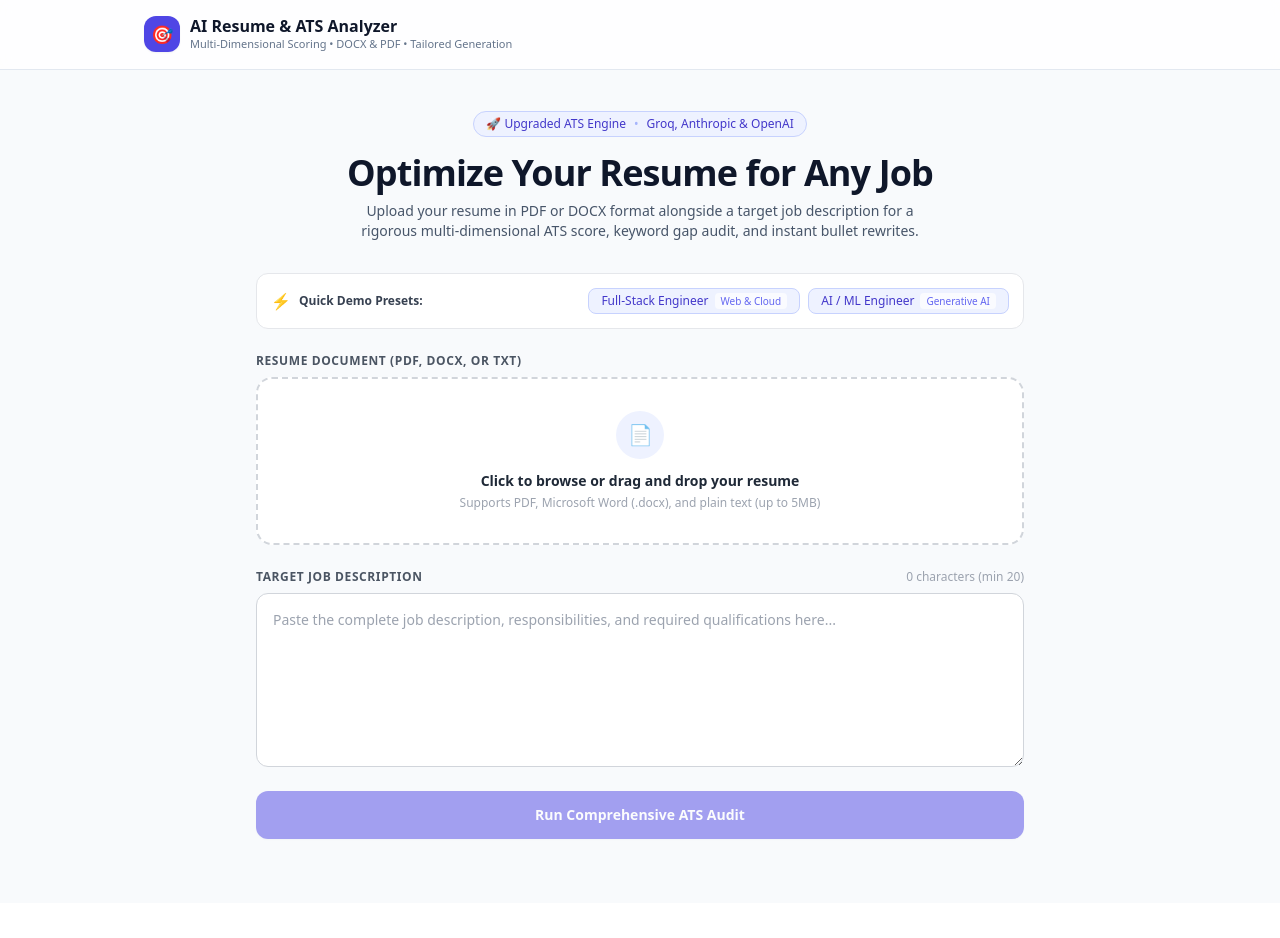
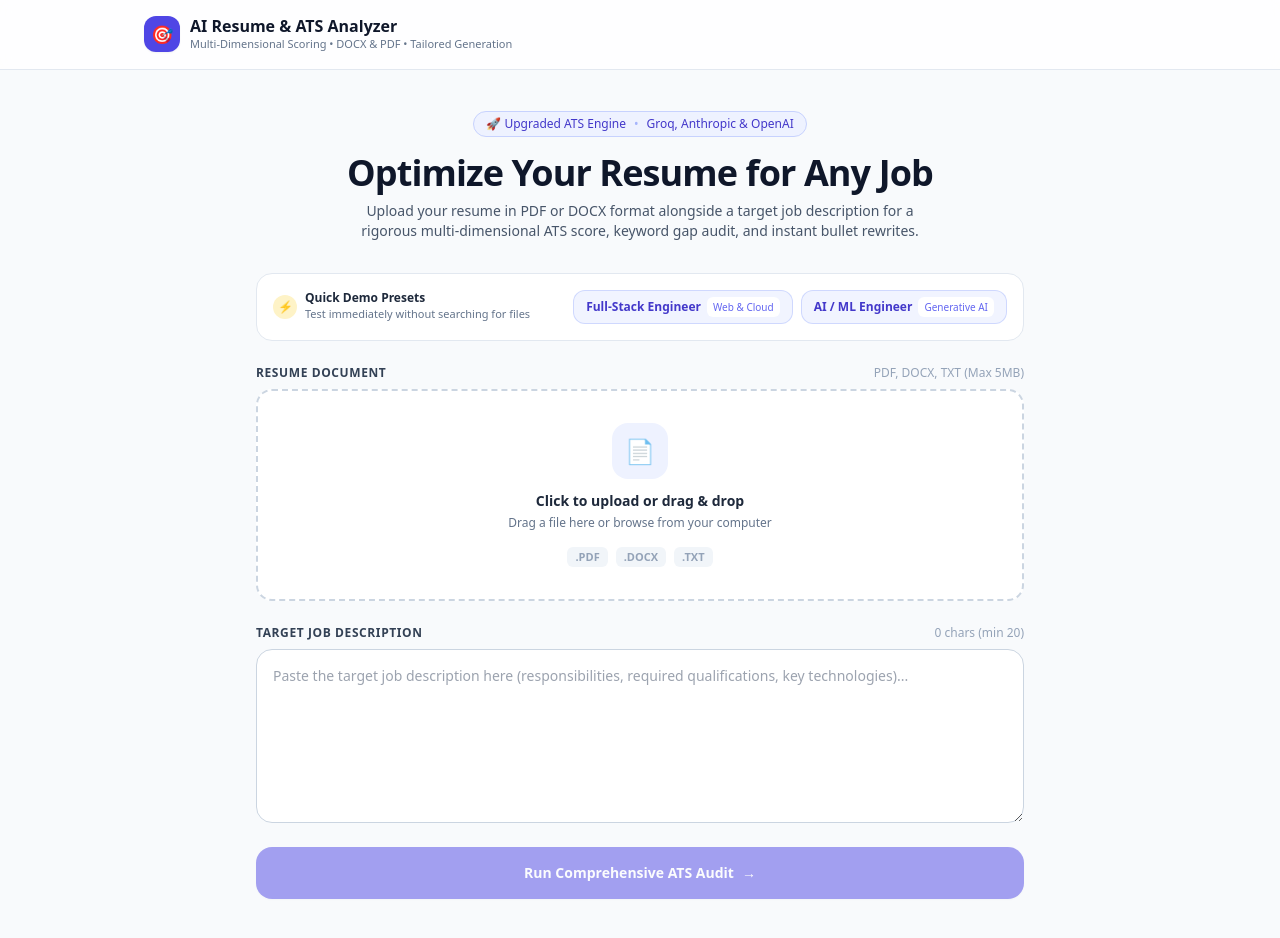
Before and after one commit to SamarthShinde24/AI-Resume-Analyzer, a React (Vite) app in the folder ai-resume-analyzer/client/: page / in a window 1280 px wide. Shown: the top 938 px of the page. Before the commit the page ends 903 px from the top, so only its background shows below. Built offline with nearby package versions, Linux system fonts and the light colour scheme.

Commit message:
feat(client): enhance drag-and-drop uploader with file metadata and clear action

```diff
--- a/ai-resume-analyzer/client/src/components/UploadForm.jsx
+++ b/ai-resume-analyzer/client/src/components/UploadForm.jsx
@@ -5,6 +5,7 @@ export default function UploadForm({ onSubmit, loading }) {
   const [file, setFile] = useState(null);
   const [jobDescription, setJobDescription] = useState("");
   const [isDragging, setIsDragging] = useState(false);
+  const [fileError, setFileError] = useState(null);
   const fileInputRef = useRef(null);
 
   const formatFileSize = (bytes) => {
@@ -14,12 +15,40 @@ export default function UploadForm({ onSubmit, loading }) {
     return `${(kb / 1024).toFixed(2)} MB`;
   };
 
+  const getFileBadgeStyle = (fileName) => {
+    const ext = fileName?.split(".").pop()?.toLowerCase() || "";
+    if (ext === "pdf") return "bg-rose-100 text-rose-700 border-rose-200";
+    if (ext === "docx" || ext === "doc") return "bg-blue-100 text-blue-700 border-blue-200";
+    return "bg-emerald-100 text-emerald-700 border-emerald-200";
+  };
+
+  const validateAndSetFile = (selectedFile) => {
+    setFileError(null);
+    if (!selectedFile) return;
+
+    const validExtensions = [".pdf", ".docx", ".doc", ".txt"];
+    const ext = "." + (selectedFile.name.split(".").pop() || "").toLowerCase();
+
+    if (!validExtensions.includes(ext)) {
+      setFileError("Invalid file type. Please upload a PDF, DOCX, or TXT resume.");
+      return;
+    }
+
+    if (selectedFile.size > 5 * 1024 * 1024) {
+      setFileError("File exceeds 5MB size limit. Please upload a smaller document.");
+      return;
+    }
+
+    setFile(selectedFile);
+  };
+
   const handleSelectPreset = (preset) => {
     const sampleFile = new File([preset.resumeText], preset.fileName, {
       type: "text/plain",
     });
     setFile(sampleFile);
     setJobDescription(preset.jobDescription);
+    setFileError(null);
   };
 
   const handleDrop = (e) => {
@@ -27,7 +56,7 @@ export default function UploadForm({ onSubmit, loading }) {
     setIsDragging(false);
     const droppedFile = e.dataTransfer.files[0];
     if (droppedFile) {
-      setFile(droppedFile);
+      validateAndSetFile(droppedFile);
     }
   };
 
@@ -40,21 +69,27 @@ export default function UploadForm({ onSubmit, loading }) {
   return (
     <form onSubmit={handleSubmit} className="space-y-6 max-w-3xl mx-auto">
       {/* Sample Presets Quick Demo Bar */}
-      <div className="bg-white border border-gray-200 rounded-xl p-3.5 flex flex-col sm:flex-row sm:items-center justify-between gap-3 shadow-2xs">
+      <div className="bg-white border border-slate-200 rounded-2xl p-4 flex flex-col sm:flex-row sm:items-center justify-between gap-3 shadow-xs">
         <div className="flex items-center gap-2">
-          <span className="text-amber-500 font-bold">⚡</span>
-          <span className="text-xs font-semibold text-gray-700">Quick Demo Presets:</span>
+          <span className="flex h-6 w-6 rounded-full bg-amber-100 items-center justify-center text-amber-600 text-xs font-bold">
+            ⚡
+          </span>
+          <div>
+            <p className="text-xs font-bold text-slate-800">Quick Demo Presets</p>
+            <p className="text-[11px] text-slate-500">Test immediately without searching for files</p>
           </div>
+        </div>
+
         <div className="flex flex-wrap items-center gap-2">
           {SAMPLE_PRESETS.map((preset) => (
             <button
               key={preset.id}
               type="button"
               onClick={() => handleSelectPreset(preset)}
-              className="inline-flex items-center gap-1.5 px-3 py-1 rounded-lg text-xs font-medium text-indigo-700 bg-indigo-50 hover:bg-indigo-100 border border-indigo-200 transition cursor-pointer"
+              className="inline-flex items-center gap-1.5 px-3 py-1.5 rounded-xl text-xs font-semibold text-indigo-700 bg-indigo-50/80 hover:bg-indigo-100 border border-indigo-200/80 transition cursor-pointer"
             >
               <span>{preset.title}</span>
-              <span className="text-[10px] text-indigo-500 bg-white/70 px-1.5 py-0.2 rounded font-normal">
+              <span className="text-[10px] text-indigo-500 bg-white px-1.5 py-0.5 rounded-md font-medium shadow-2xs">
                 {preset.badge}
               </span>
             </button>
@@ -64,9 +99,12 @@ export default function UploadForm({ onSubmit, loading }) {
 
       {/* Resume Upload Dropzone */}
       <div>
-        <label className="block text-xs font-bold uppercase tracking-wider text-gray-600 mb-2">
-          Resume Document (PDF, DOCX, or TXT)
+        <div className="flex items-center justify-between mb-2">
+          <label className="block text-xs font-bold uppercase tracking-wider text-slate-700">
+            Resume Document
           </label>
+          <span className="text-xs text-slate-400">PDF, DOCX, TXT (Max 5MB)</span>
+        </div>
 
         {!file ? (
           <div
@@ -77,73 +115,130 @@ export default function UploadForm({ onSubmit, loading }) {
             onDragLeave={() => setIsDragging(false)}
             onDrop={handleDrop}
             onClick={() => fileInputRef.current?.click()}
-            className={`border-2 border-dashed rounded-2xl p-8 text-center cursor-pointer transition ${
+            className={`border-2 border-dashed rounded-2xl p-8 text-center cursor-pointer transition-all duration-200 ${
               isDragging
-                ? "border-indigo-500 bg-indigo-50/50"
-                : "border-gray-300 hover:border-indigo-400 bg-white"
+                ? "border-indigo-600 bg-indigo-50/70 scale-[1.01]"
+                : "border-slate-300 hover:border-indigo-400 hover:bg-slate-50/60 bg-white"
             }`}
           >
             <input
               ref={fileInputRef}
               type="file"
               accept=".pdf,.docx,.doc,.txt"
-              onChange={(e) => setFile(e.target.files[0] || null)}
+              onChange={(e) => validateAndSetFile(e.target.files[0] || null)}
               className="hidden"
             />
             <div className="flex flex-col items-center justify-center">
-              <div className="w-12 h-12 rounded-full bg-indigo-50 flex items-center justify-center text-indigo-600 mb-3 text-xl">
+              <div
+                className={`w-14 h-14 rounded-2xl flex items-center justify-center text-2xl mb-3 transition ${
+                  isDragging ? "bg-indigo-600 text-white" : "bg-indigo-50 text-indigo-600"
+                }`}
+              >
                 📄
               </div>
-              <p className="text-sm font-semibold text-gray-800">
-                Click to browse or drag and drop your resume
+              <p className="text-sm font-bold text-slate-800">
+                {isDragging ? "Drop your resume file here!" : "Click to upload or drag & drop"}
               </p>
-              <p className="text-xs text-gray-400 mt-1">
-                Supports PDF, Microsoft Word (.docx), and plain text (up to 5MB)
+              <p className="text-xs text-slate-500 mt-1">
+                Drag a file here or browse from your computer
               </p>
+
+              <div className="flex items-center gap-2 mt-4 text-[11px] text-slate-400">
+                <span className="px-2 py-0.5 rounded-md bg-slate-100 font-semibold">.PDF</span>
+                <span className="px-2 py-0.5 rounded-md bg-slate-100 font-semibold">.DOCX</span>
+                <span className="px-2 py-0.5 rounded-md bg-slate-100 font-semibold">.TXT</span>
+              </div>
             </div>
           </div>
         ) : (
-          <div className="flex items-center justify-between p-4 bg-white border border-indigo-200 rounded-xl shadow-2xs">
-            <div className="flex items-center gap-3">
-              <div className="w-10 h-10 rounded-lg bg-indigo-100 text-indigo-700 flex items-center justify-center font-bold text-xs uppercase">
+          <div className="flex items-center justify-between p-4 bg-white border border-indigo-200 rounded-2xl shadow-xs transition">
+            <div className="flex items-center gap-3.5">
+              <div
+                className={`w-12 h-12 rounded-xl border flex items-center justify-center font-extrabold text-xs uppercase shadow-2xs ${getFileBadgeStyle(
+                  file.name
+                )}`}
+              >
                 {file.name.split(".").pop()}
               </div>
               <div>
-                <p className="text-sm font-semibold text-gray-900 truncate max-w-xs sm:max-w-md">
+                <div className="flex items-center gap-2">
+                  <p className="text-sm font-bold text-slate-900 truncate max-w-xs sm:max-w-md">
                     {file.name}
                   </p>
-                <p className="text-xs text-gray-500">{formatFileSize(file.size)}</p>
+                  <span className="text-[10px] font-semibold text-emerald-700 bg-emerald-50 px-2 py-0.5 rounded-full border border-emerald-200">
+                    Ready
+                  </span>
+                </div>
+                <p className="text-xs text-slate-500 mt-0.5">{formatFileSize(file.size)}</p>
               </div>
             </div>
 
+            <div className="flex items-center gap-2">
+              <button
+                type="button"
+                onClick={() => fileInputRef.current?.click()}
+                className="text-xs font-semibold text-indigo-600 hover:text-indigo-800 px-3 py-1.5 rounded-lg hover:bg-indigo-50 transition cursor-pointer"
+              >
+                Change
+              </button>
               <button
                 type="button"
                 onClick={() => setFile(null)}
-              className="text-xs font-semibold text-rose-600 hover:text-rose-800 px-3 py-1.5 rounded-lg hover:bg-rose-50 transition"
+                className="text-xs font-semibold text-rose-600 hover:text-rose-800 px-3 py-1.5 rounded-lg hover:bg-rose-50 transition cursor-pointer"
               >
                 Remove
               </button>
+              <input
+                ref={fileInputRef}
+                type="file"
+                accept=".pdf,.docx,.doc,.txt"
+                onChange={(e) => validateAndSetFile(e.target.files[0] || null)}
+                className="hidden"
+              />
             </div>
+          </div>
+        )}
+
+        {fileError && (
+          <p className="text-xs font-medium text-rose-600 mt-2 flex items-center gap-1.5">
+            <span>⚠️</span>
+            <span>{fileError}</span>
+          </p>
         )}
       </div>
 
       {/* Job Description Textarea */}
       <div>
         <div className="flex items-center justify-between mb-2">
-          <label className="block text-xs font-bold uppercase tracking-wider text-gray-600">
+          <label className="block text-xs font-bold uppercase tracking-wider text-slate-700">
             Target Job Description
           </label>
-          <span className="text-xs text-gray-400 font-medium">
-            {jobDescription.trim().length} characters (min 20)
+          <div className="flex items-center gap-3">
+            {jobDescription && (
+              <button
+                type="button"
+                onClick={() => setJobDescription("")}
+                className="text-xs font-medium text-slate-400 hover:text-slate-600 transition"
+              >
+                Clear text
+              </button>
+            )}
+            <span
+              className={`text-xs font-medium ${
+                jobDescription.trim().length >= 20 ? "text-emerald-600" : "text-slate-400"
+              }`}
+            >
+              {jobDescription.trim().length} chars (min 20)
             </span>
+          </div>
         </div>
 
         <textarea
           value={jobDescription}
           onChange={(e) => setJobDescription(e.target.value)}
           rows={7}
-          placeholder="Paste the complete job description, responsibilities, and required qualifications here..."
-          className="block w-full text-sm border border-gray-300 rounded-xl p-4 bg-white focus:ring-2 focus:ring-indigo-500 focus:border-indigo-500 transition shadow-2xs resize-y"
+          placeholder="Paste the target job description here (responsibilities, required qualifications, key technologies)..."
+          className="block w-full text-sm border border-slate-300 rounded-2xl p-4 bg-white focus:ring-2 focus:ring-indigo-500 focus:border-indigo-500 transition shadow-2xs resize-y"
         />
       </div>
 
@@ -151,19 +246,10 @@ export default function UploadForm({ onSubmit, loading }) {
       <button
         type="submit"
         disabled={loading || !file || jobDescription.trim().length < 20}
-        className="w-full bg-indigo-600 hover:bg-indigo-700 text-white font-semibold py-3.5 px-6 rounded-xl disabled:opacity-50 disabled:cursor-not-allowed transition shadow-sm flex items-center justify-center gap-2 text-sm"
+        className="w-full bg-indigo-600 hover:bg-indigo-700 text-white font-bold py-4 px-6 rounded-2xl disabled:opacity-50 disabled:cursor-not-allowed transition shadow-sm flex items-center justify-center gap-2 text-sm cursor-pointer"
       >
-        {loading ? (
-          <>
-            <svg className="animate-spin h-4 w-4 text-white" viewBox="0 0 24 24" fill="none">
-              <circle className="opacity-25" cx="12" cy="12" r="10" stroke="currentColor" strokeWidth="4" />
-              <path className="opacity-75" fill="currentColor" d="M4 12a8 8 0 018-8v8H4z" />
-            </svg>
-            <span>Analyzing Resume against JD...</span>
-          </>
-        ) : (
         <span>Run Comprehensive ATS Audit</span>
-        )}
+        <span>→</span>
       </button>
     </form>
   );
```
Lines whose indentation alone changed are shown as unchanged.
